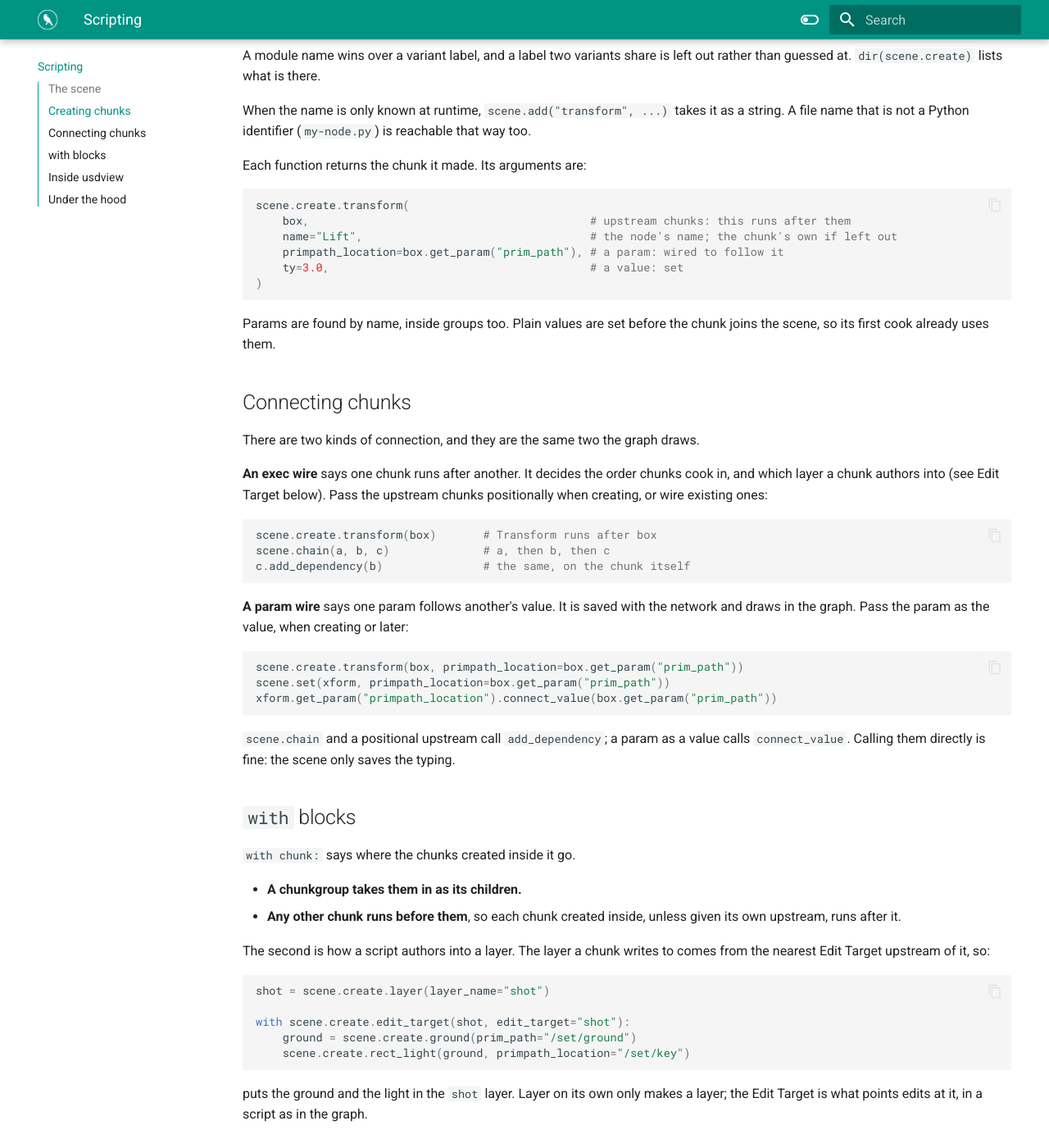
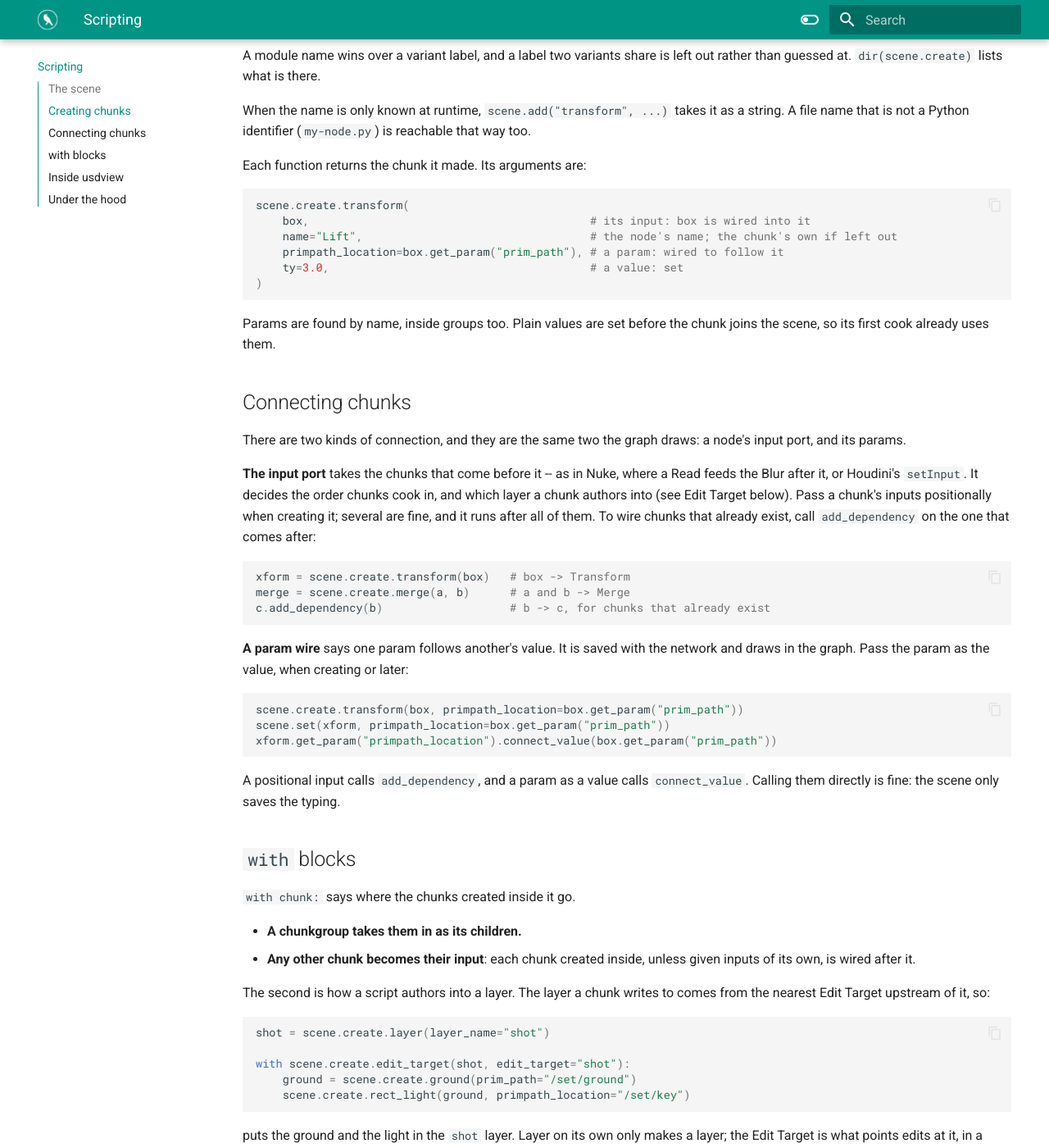
Before and after one commit to HuginStudios/usd_chunks, an MkDocs documentation site: the page built from docs/scripting.md, in a window 1280 px wide and 1400 px high, scrolled down 1209 px. Shown: the whole window at 82% size. Built offline with MkDocs 1.6.1 and Material for MkDocs 9.7.7, drawn with Linux system fonts in a browser that asks for light colours.

Commit message:
Call positional chunks inputs, drop scene.chain
A chunk passed positionally to scene.create is wired into the new
chunk's input port -- the exec edge -- the same as Nuke's inputs or
Houdini's setInput, so the parameter and the docs now say "input"
rather than "upstream".

scene.chain was add_dependency in a loop, and a third way to make the
same wire; add_dependency on the chunk itself stays for chunks that
already exist.

````diff
--- a/docs/scripting.md
+++ b/docs/scripting.md
@@ -56,7 +56,7 @@ Each function returns the chunk it made. Its arguments are:
 
 ``` py
 scene.create.transform(
-    box,                                          # upstream chunks: this runs after them
+    box,                                          # its input: box is wired into it
     name="Lift",                                  # the node's name; the chunk's own if left out
     primpath_location=box.get_param("prim_path"), # a param: wired to follow it
     ty=3.0,                                       # a value: set
@@ -68,16 +68,19 @@ the scene, so its first cook already uses them.
 
 ## Connecting chunks
 
-There are two kinds of connection, and they are the same two the graph draws.
+There are two kinds of connection, and they are the same two the graph draws: a node's
+input port, and its params.
 
-**An exec wire** says one chunk runs after another. It decides the order chunks cook in,
-and which layer a chunk authors into (see Edit Target below). Pass the upstream chunks
-positionally when creating, or wire existing ones:
+**The input port** takes the chunks that come before it -- as in Nuke, where a Read feeds
+the Blur after it, or Houdini's `setInput`. It decides the order chunks cook in, and which
+layer a chunk authors into (see Edit Target below). Pass a chunk's inputs positionally
+when creating it; several are fine, and it runs after all of them. To wire chunks that
+already exist, call `add_dependency` on the one that comes after:
 
 ``` py
-scene.create.transform(box)       # Transform runs after box
-scene.chain(a, b, c)              # a, then b, then c
-c.add_dependency(b)               # the same, on the chunk itself
+xform = scene.create.transform(box)   # box -> Transform
+merge = scene.create.merge(a, b)      # a and b -> Merge
+c.add_dependency(b)                   # b -> c, for chunks that already exist
 ```
 
 **A param wire** says one param follows another's value. It is saved with the network
@@ -89,16 +92,16 @@ scene.set(xform, primpath_location=box.get_param("prim_path"))
 xform.get_param("primpath_location").connect_value(box.get_param("prim_path"))
 ```
 
-`scene.chain` and a positional upstream call `add_dependency`; a param as a value calls
-`connect_value`. Calling them directly is fine: the scene only saves the typing.
+A positional input calls `add_dependency`, and a param as a value calls `connect_value`.
+Calling them directly is fine: the scene only saves the typing.
 
 ## `with` blocks
 
 `with chunk:` says where the chunks created inside it go.
 
 - **A chunkgroup takes them in as its children.**
-- **Any other chunk runs before them**, so each chunk created inside, unless given its
-  own upstream, runs after it.
+- **Any other chunk becomes their input**: each chunk created inside, unless given
+  inputs of its own, is wired after it.
 
 The second is how a script authors into a layer. The layer a chunk writes to comes from
 the nearest Edit Target upstream of it, so:
````
Also changed, not shown: CHANGELOG.md (+1 -1 lines), 1 other file.
